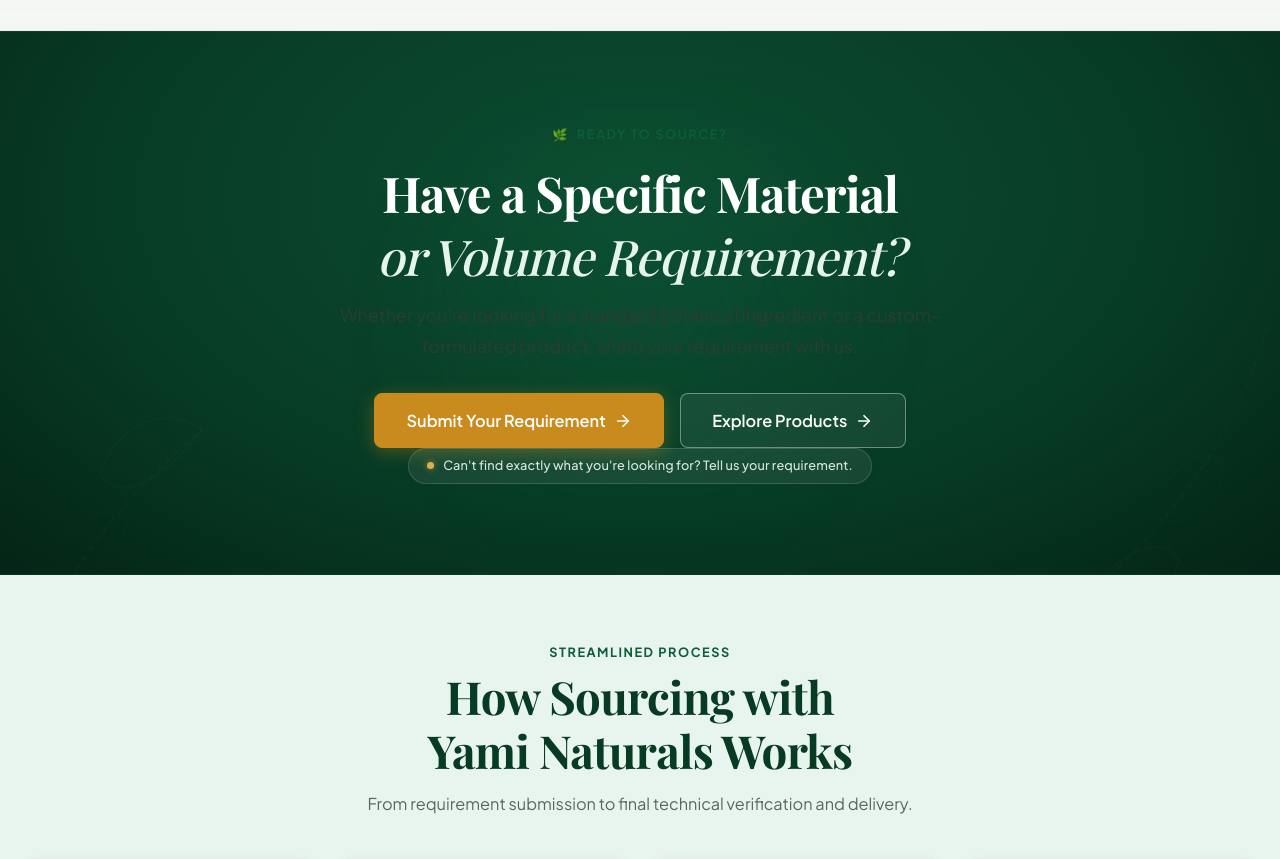
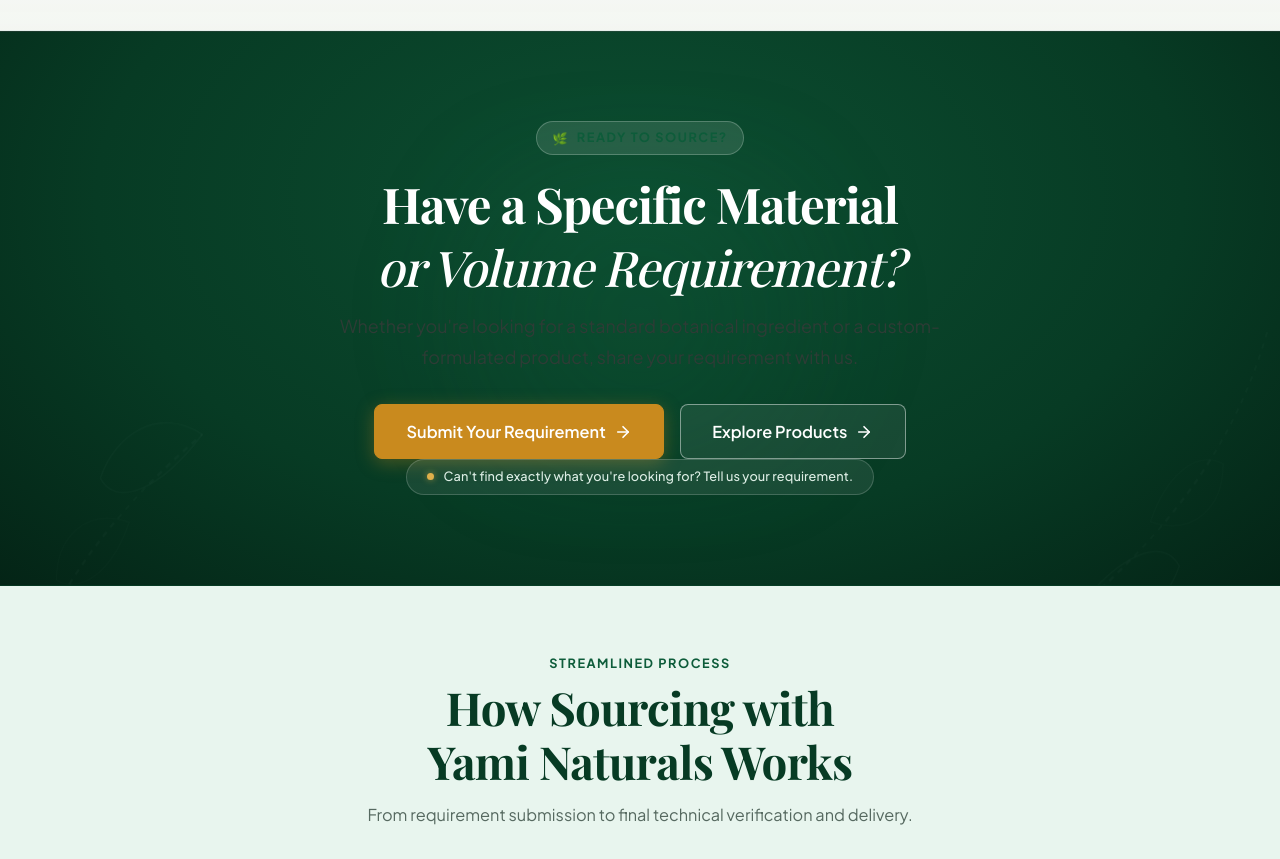
Before and after one commit to yaminaturals/yaminaturalsnewsite, a React (Vite) app: page / in a window 1280 px wide. Shown: the part 4200-5059 px from the top of the page. Built offline with nearby package versions, Linux system fonts and the light colour scheme; a web font is replaced by a local one.

Commit message:
fix(cta): enhance text contrast and readability in Requirement CTA section

```diff
--- a/src/components/sections/RequirementCtaSection/RequirementCtaSection.css
+++ b/src/components/sections/RequirementCtaSection/RequirementCtaSection.css
@@ -92,11 +92,15 @@
 .requirement-cta-eyebrow {
   display: inline-flex;
   align-items: center;
-  gap: 0.45rem;
-  color: #e8b75a;
-  letter-spacing: 0.14em;
+  gap: 0.5rem;
+  padding: 0.38rem 0.95rem;
+  border-radius: var(--radius-full);
+  background-color: rgba(232, 245, 238, 0.12);
+  border: 1px solid rgba(232, 245, 238, 0.24);
+  color: #C2DFCE;
+  letter-spacing: 0.12em;
   font-weight: 700;
-  font-size: var(--font-size-xs);
+  font-size: 0.72rem;
   text-transform: uppercase;
 }
 
@@ -124,15 +128,15 @@
 .cta-heading-emphasis {
   font-style: italic;
   font-weight: 500;
-  color: #e5f5ec;
+  color: #ffffff;
   margin-top: 0.12em;
 }
 
-/* Supporting Text */
+/* Supporting Text - Substantially Enhanced Contrast */
 .requirement-cta-supporting-text {
   font-size: clamp(1.02rem, 0.96rem + 0.25vw, 1.18rem);
   line-height: 1.65;
-  color: #b7d1c3;
+  color: #D5E5DC;
   margin: 0 auto var(--space-8);
   max-width: 620px;
   text-wrap: pretty;
@@ -164,15 +168,15 @@
 .requirement-cta-btn-secondary.btn-outline {
   min-width: 200px;
   color: #ffffff !important;
-  border-color: rgba(255, 255, 255, 0.38) !important;
-  background-color: rgba(255, 255, 255, 0.06);
+  border-color: rgba(255, 255, 255, 0.45) !important;
+  background-color: rgba(255, 255, 255, 0.07);
   backdrop-filter: blur(4px);
   transition: transform var(--duration-fast) var(--ease-spring), background-color var(--duration-fast) ease, border-color var(--duration-fast) ease;
 }
 
 .requirement-cta-btn-secondary.btn-outline:hover {
   transform: translateY(-2px);
-  background-color: rgba(255, 255, 255, 0.16);
+  background-color: rgba(255, 255, 255, 0.18);
   border-color: #ffffff !important;
   color: #ffffff !important;
 }
@@ -186,16 +190,16 @@
 .cta-guidance-pill {
   display: inline-flex;
   align-items: center;
-  gap: 0.55rem;
-  padding: 0.45rem 1.15rem;
-  background-color: rgba(255, 255, 255, 0.07);
-  border: 1px solid rgba(255, 255, 255, 0.14);
+  gap: 0.6rem;
+  padding: 0.45rem 1.25rem;
+  background-color: rgba(255, 255, 255, 0.08);
+  border: 1px solid rgba(255, 255, 255, 0.18);
   border-radius: var(--radius-full);
   font-size: var(--font-size-xs);
-  color: #d6e8de;
+  color: #DDEEE5;
   font-weight: 500;
   letter-spacing: 0.01em;
-  backdrop-filter: blur(6px);
+  backdrop-filter: blur(8px);
 }
 
 .cta-guidance-dot {
```
